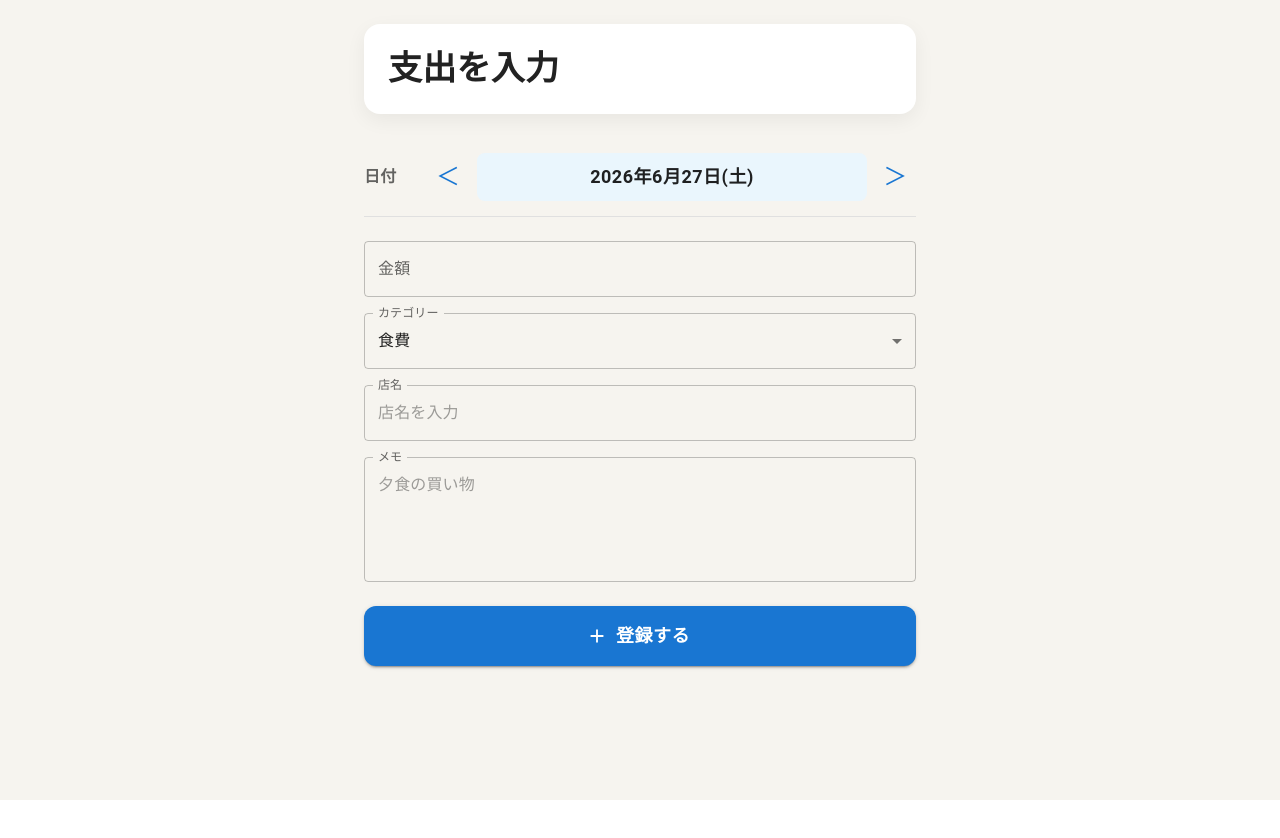
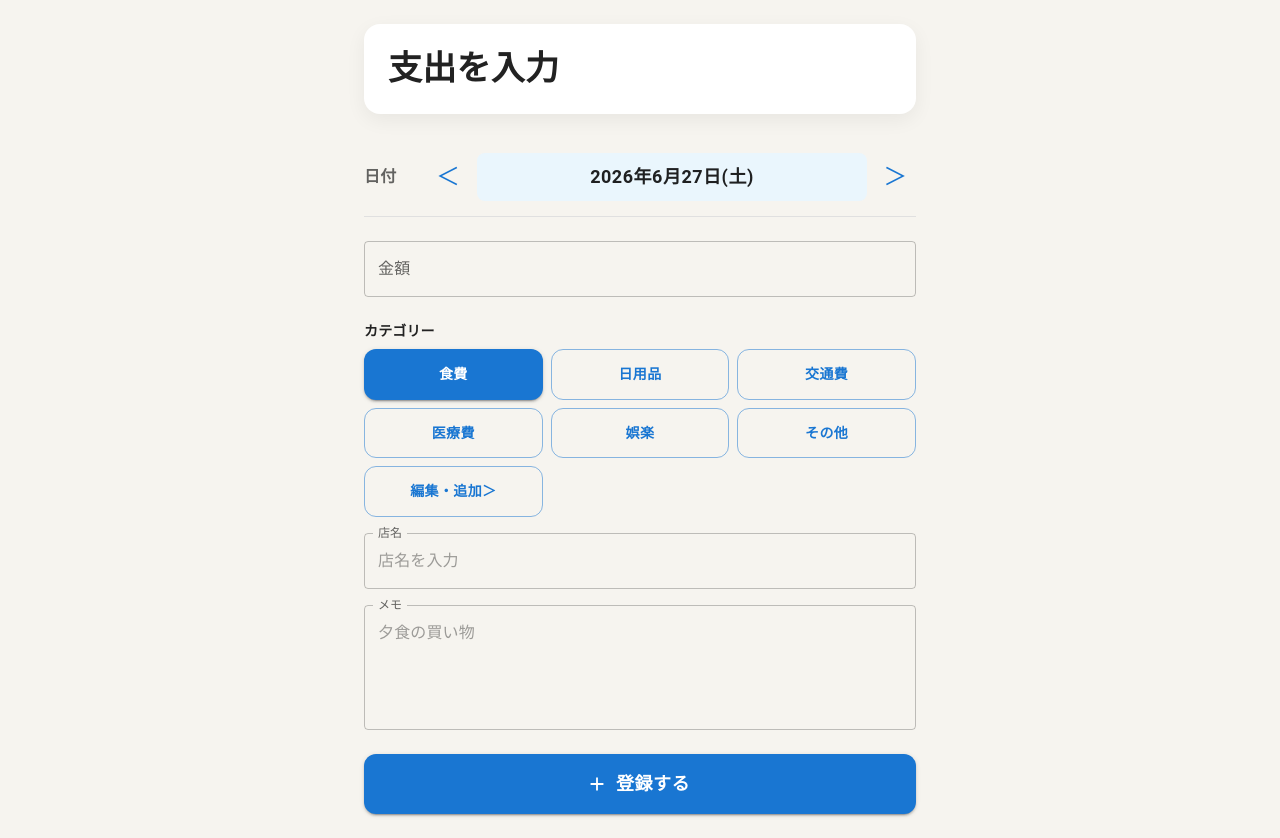
Before and after one commit to ryusei-yaku/kakeibo-app, a React (Vite) app: page / in a window 1280 px wide. Before the commit the page ends 800 px from the top, so only its background shows below. Built offline with nearby package versions, Linux system fonts and the light colour scheme.

Commit message:
カテゴリ選択をグリッド表示に変更

```diff
--- a/src/features/expenses/ExpenseFormPage.tsx
+++ b/src/features/expenses/ExpenseFormPage.tsx
@@ -1,11 +1,12 @@
 import { useState } from "react";
 import AddIcon from "@mui/icons-material/Add";
-import { Box, Button, Container, Dialog, MenuItem, TextField, Typography } from "@mui/material";
+import { Box, Button, Container, Dialog, TextField, Typography } from "@mui/material";
 import dayjs, { type Dayjs } from "dayjs";
 import "dayjs/locale/ja";
 import { DateCalendar } from "@mui/x-date-pickers/DateCalendar";
 import { LocalizationProvider } from "@mui/x-date-pickers/LocalizationProvider";
 import { AdapterDayjs } from "@mui/x-date-pickers/AdapterDayjs";
+import { ResetTvRounded } from "@mui/icons-material";
 
 const categories = [
     { id: "food", name: "食費" },
@@ -25,6 +26,8 @@ function formatDateLabel(date: Dayjs) {
 function ExpenseFormPage() {
     const [selectedDate, setSelectedDate] = useState<Dayjs>(dayjs());
     const [isDateDialogOpen, setIsDateDialogOpen] = useState(false);
+
+    const [selectedCategoryId, setSelectedCategoryId] = useState("food");
 
     function goToPreviousDate() {
         setSelectedDate((currentDate) => currentDate.subtract(1, "day"));
@@ -108,19 +111,53 @@ function ExpenseFormPage() {
                     sx={{ mt: 3 }}
                 />
 
-                <TextField
-                    select
-                    label="カテゴリー"
-                    defaultValue="food"
-                    fullWidth
-                    sx={{ mt: 2 }}
-                >
-                    {categories.map((category) => (
-                        <MenuItem key={category.id} value={category.id}>
-                            {category.name}
-                        </MenuItem>
-                    ))}
-                </TextField>
+                <Box sx={{ mt: 3 }}>
+                    <Typography
+                        variant="body2"
+                        color="text.secondary"
+                        sx={{ mb: 1, fontWeight: "bold" }}
+                    >
+                        カテゴリー
+                    </Typography>
+
+                    <Box
+                        sx={{
+                            display: "grid",
+                            gridTemplateColumns: "repeat(3, 1fr)",
+                            gap: 1,
+                        }}
+                    >
+                        {categories.map((category) => {
+                            const isSelected = selectedCategoryId === category.id;
+
+                            return (
+                                <Button
+                                    key={category.id}
+                                    variant={isSelected ? "contained" : "outlined"}
+                                    onClick={() => setSelectedCategoryId(category.id)}
+                                    sx={{
+                                        borderRadius: 3,
+                                        py: 1.5,
+                                        fontWeight: "bold",
+                                    }}
+                                >
+                                    {category.name}
+                                </Button>
+                            );
+                        })}
+
+                        <Button
+                            variant="outlined"
+                            sx={{
+                                borderRadius: 3,
+                                py: 1.5,
+                                fontWeight: "bold",
+                            }}
+                        >
+                            編集・追加＞
+                        </Button>
+                    </Box>
+                </Box>
 
                 <TextField
                     label="店名"
```
